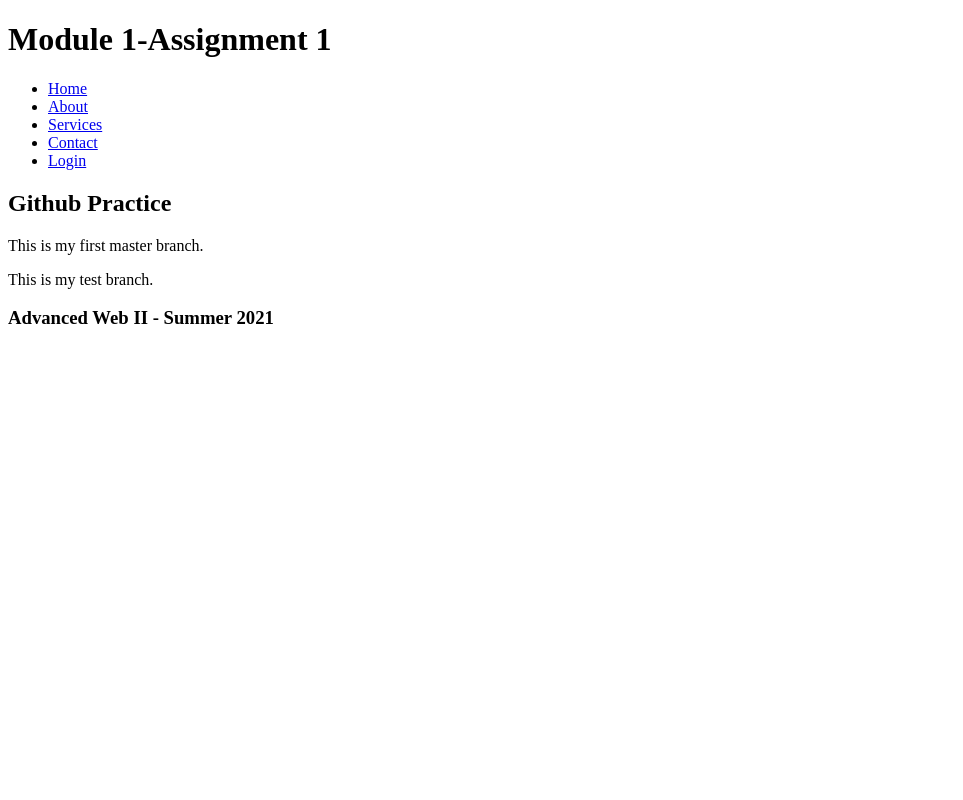
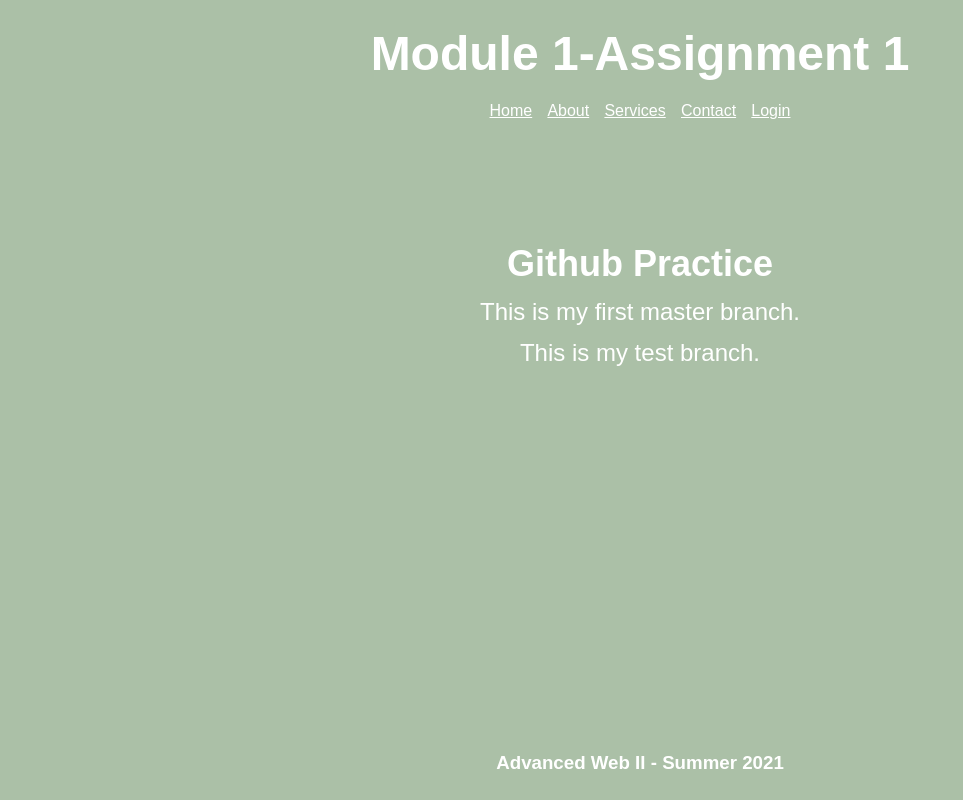
Before and after one commit to sarahfalter/m1-hw1-falter-sarah, a plain HTML site: page index.html in a window 1280 px wide. Shown: the whole page, without its empty margins (0-963 px from the left). Drawn offline with Linux system fonts and the light colour scheme.

Commit message:
added basic styling

```diff
--- a/index.html
+++ b/index.html
@@ -5,6 +5,7 @@
     <meta http-equiv="X-UA-Compatible" content="IE=edge">
     <meta name="viewport" content="width=device-width, initial-scale=1.0">
     <title>M1-HW1-Falter-Sarah</title>
+    <link rel="stylesheet" href="style.css">
 </head>
 <body>
     <header>
--- a/style.css
+++ b/style.css
@@ -0,0 +1,52 @@
+* {
+    margin: 0;
+    padding: 0;
+    box-sizing: border-box;
+}
+
+
+body {
+    background: #abc0a7;
+    color: #fff;
+    font-family: sans-serif;
+    padding: 2%;
+    display: flex;
+    flex-flow: column wrap;
+    justify-content: center;
+    align-items: center;
+    min-height: 100vh;
+}
+
+h1{
+    font-size: 3rem;
+}
+
+ul {
+    text-align: center;
+    padding-top: 4%;
+}
+
+ul li {
+    display: inline;
+}
+
+main {
+    flex: 1;
+    font-size: 1.5rem;
+    padding-top: 10%;
+    text-align: center;
+}
+
+main p {
+    padding-top: 4%;
+}
+a {
+    color: #fff;
+    padding: 1%;
+}
+
+a:hover {
+    background: white;
+    color: #4d4d4d;
+    transition: 1s ease;
+}
```
